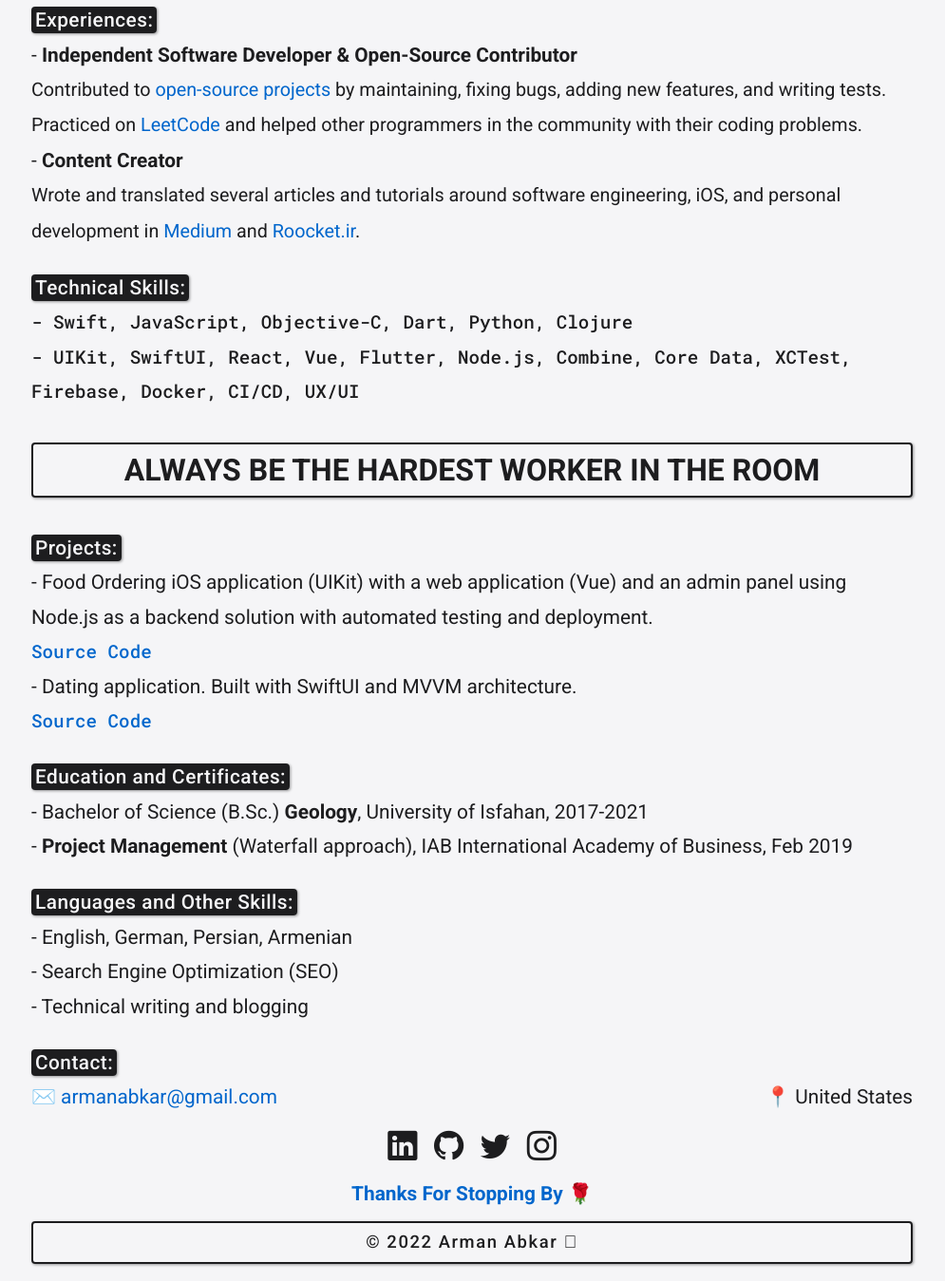
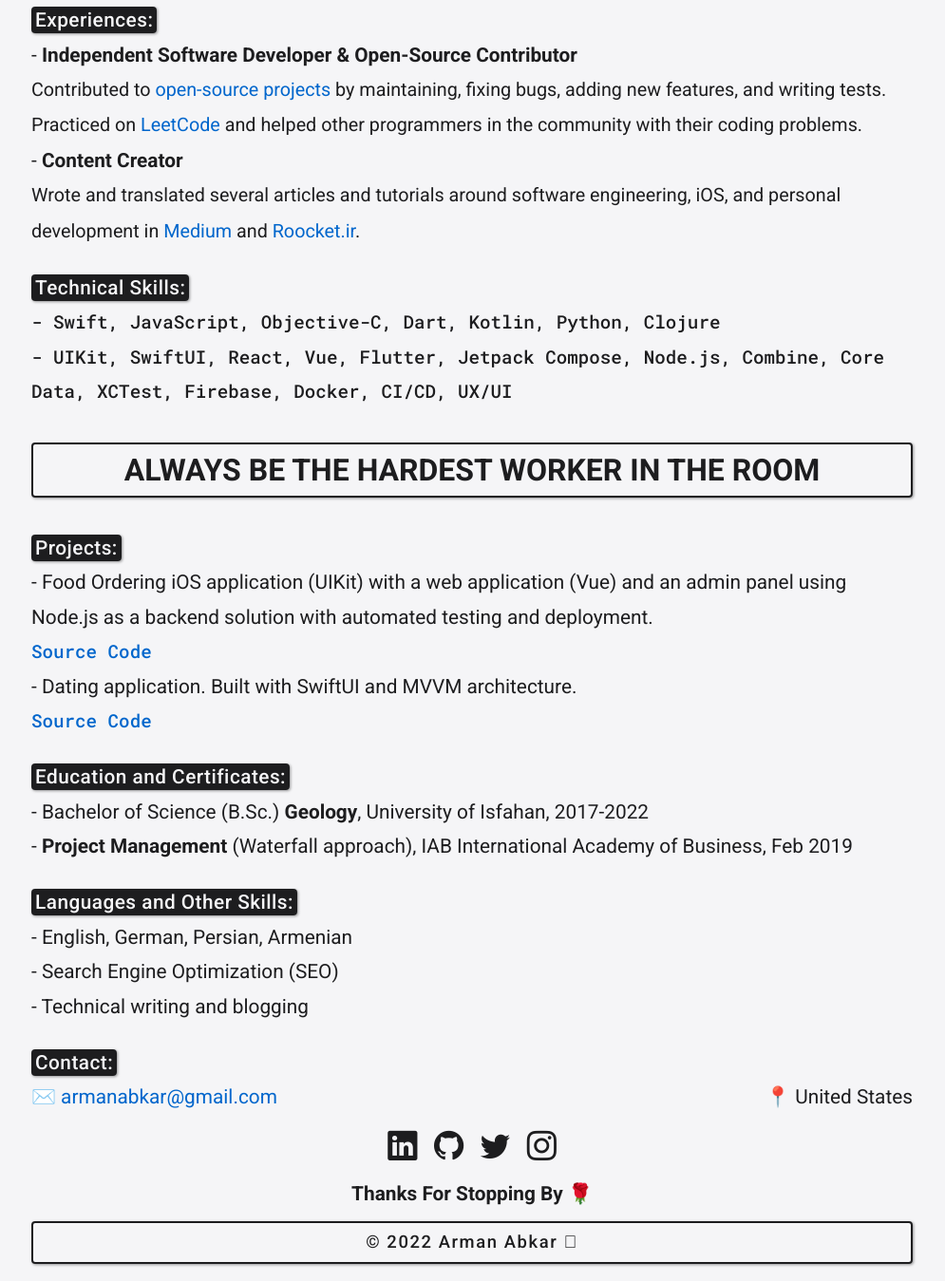
Before and after one commit to armanabkar/personal_portfolio, a website built with Parcel: page index.html in a window 1280 px wide. Shown: the part 897-2246 px from the top of the page at 95% size, without its empty margins (143-1138 px from the left). Built offline with nearby package versions, Linux system fonts and the light colour scheme.

Commit message:
upgrade parcel bundler

```diff
--- a/index.css
+++ b/index.css
@@ -182,7 +182,9 @@
     font-size: 1.6em;
   }
 }
+.thanks a,
 .thanks {
+  color: var(--primary);
   text-align: center;
   margin: 0.5em 0;
   text-transform: capitalize;
--- a/index.html
+++ b/index.html
@@ -149,11 +149,12 @@
         <p>
           <span class="prefix">Technical Skills:</span><br />
           <span class="mono-font"
-            >- Swift, JavaScript, Objective-C, Dart, Python, Clojure</span
+            >- Swift, JavaScript, Objective-C, Dart, Kotlin, Python,
+            Clojure</span
           ><br />
           <span class="mono-font"
-            >- UIKit, SwiftUI, React, Vue, Flutter, Node.js, Combine, Core Data,
-            XCTest, Firebase, Docker, CI/CD, UX/UI</span
+            >- UIKit, SwiftUI, React, Vue, Flutter, Jetpack Compose, Node.js,
+            Combine, Core Data, XCTest, Firebase, Docker, CI/CD, UX/UI</span
           >
         </p>
 
@@ -190,7 +191,7 @@
           <span class="prefix">Education and Certificates:</span><br />
           <span
             >- Bachelor of Science (B.Sc.) <strong>Geology</strong>, University
-            of Isfahan, 2017-2021</span
+            of Isfahan, 2017-2022</span
           ><br />
           <span
             >- <strong>Project Management</strong> (Waterfall approach), IAB
```
Also changed, not shown: package.json (+5 -6 lines), 1 other file.
